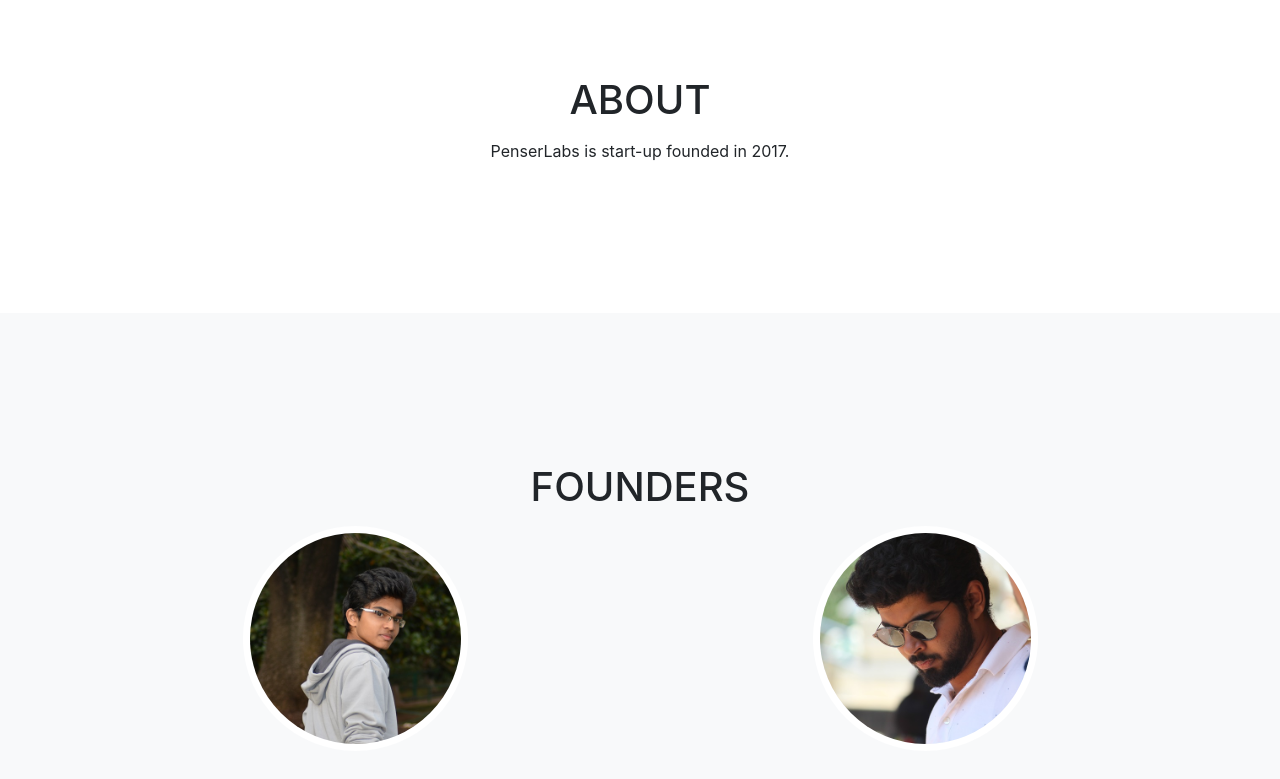
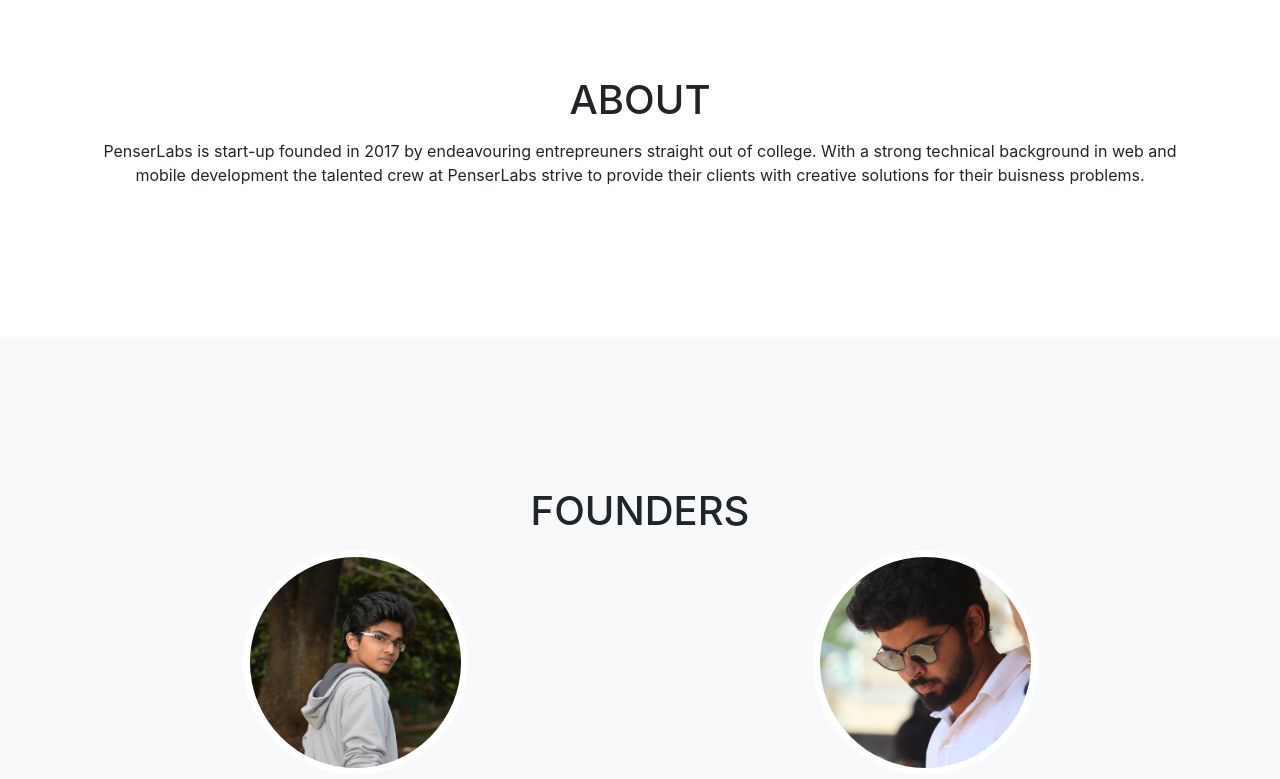
Before and after one commit to PenserLabs/PenserLabs.github.io, a website with bundled scripts: page index.html in a window 1280 px wide. Shown: the part 2400-3179 px from the top of the page. Built offline with nearby package versions, Linux system fonts and the light colour scheme; files whose address does not match are found by name; a web font is replaced by a local one.

Commit message:
about v2

```diff
--- a/index.html
+++ b/index.html
@@ -195,7 +195,7 @@
         <div class="row">
           <div class="col-lg-12 text-center">
             <h2 class="section-heading text-uppercase">About</h2>
-            <div class="intro-lead-in">PenserLabs is start-up founded in 2017. </div>
+            <div class="intro-lead-in">PenserLabs is start-up founded in 2017 by endeavouring entrepreuners straight out of college. With a strong technical background in web and mobile development the talented crew at PenserLabs strive to provide their clients with creative solutions for their buisness problems.  </div>
           </div>
         </div>
 
```
